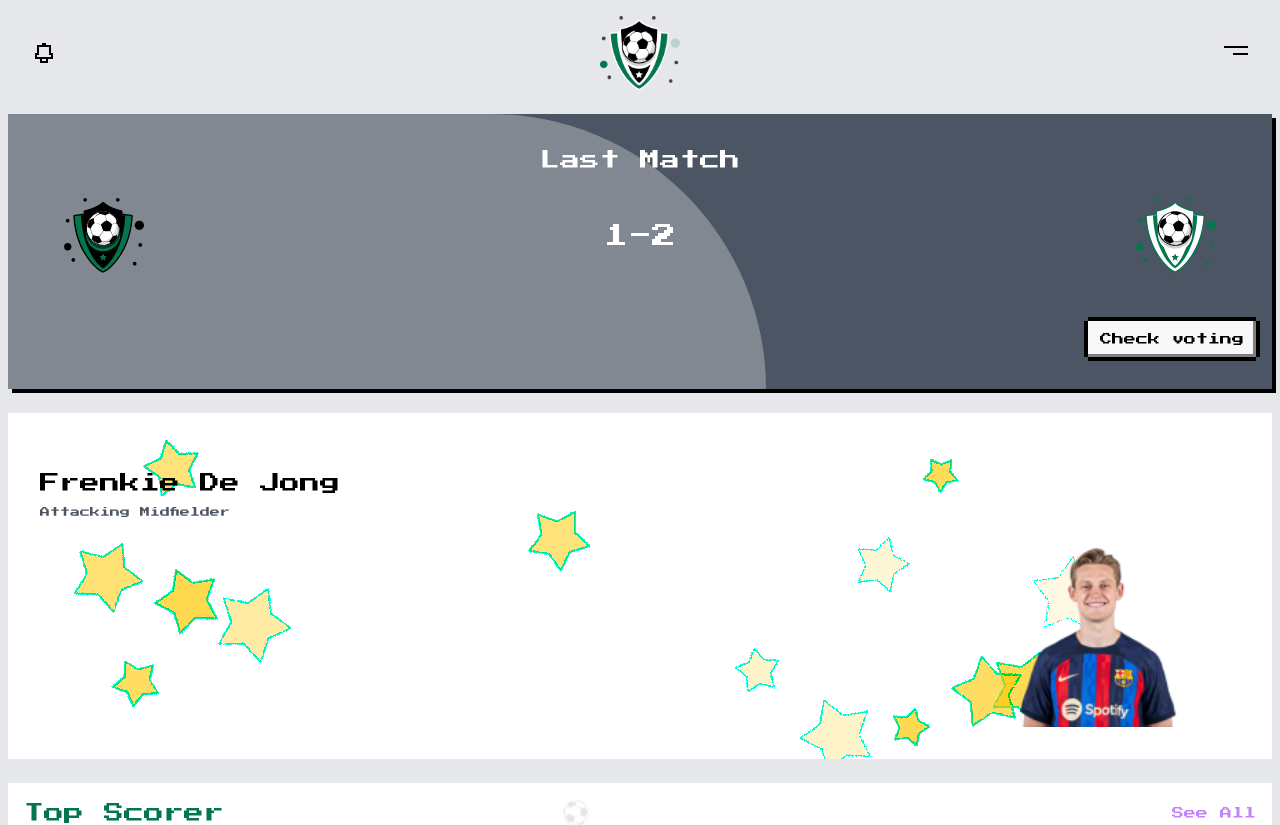
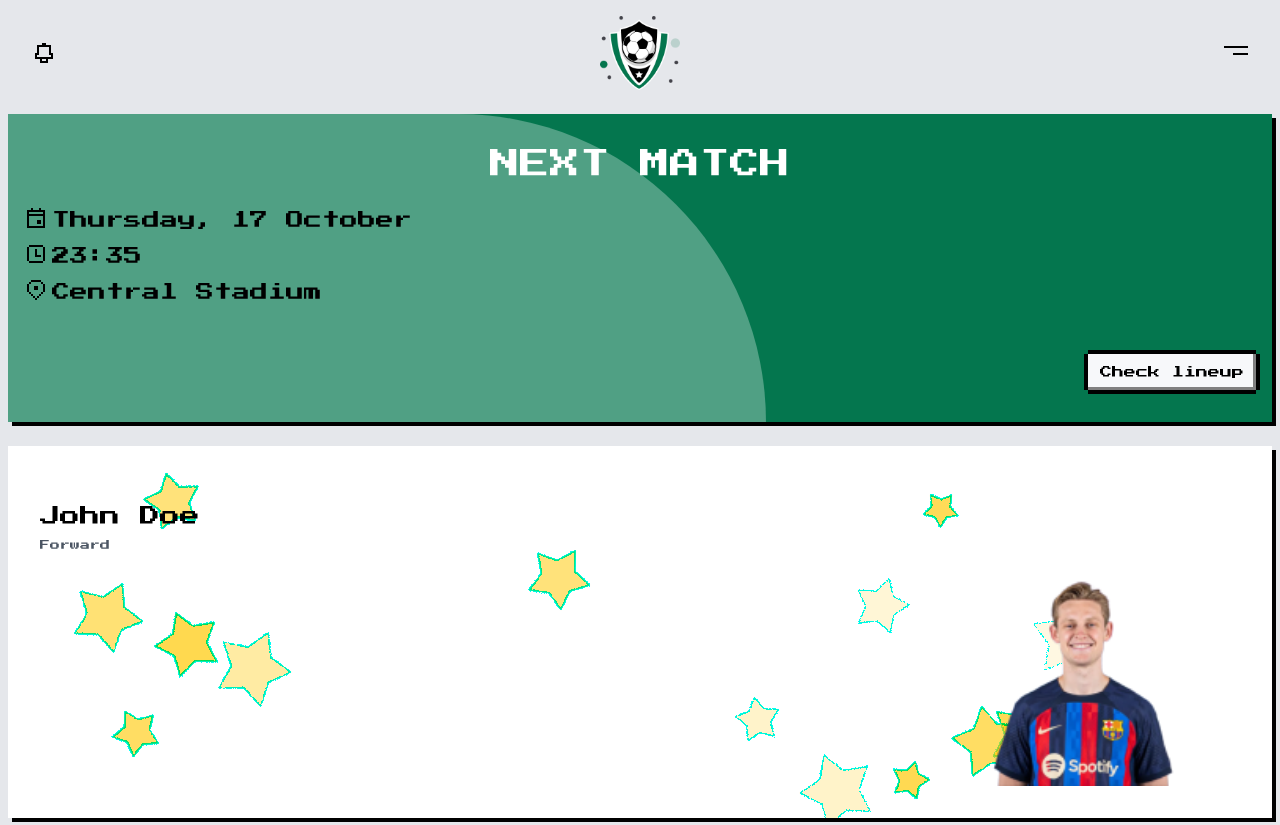
Before and after one commit to serkanursavas/404-squad, a React (Vite) app: page / in a window 1280 px wide. Shown: the top 825 px of the page. Built offline with nearby package versions, Linux system fonts and the light colour scheme; no server answers.

Commit message:
refactor: mvp card dynamic

```diff
--- a/src/components/player-lists/MvpCard.tsx
+++ b/src/components/player-lists/MvpCard.tsx
@@ -2,10 +2,17 @@ import Watermark from '../ui/Watermark'
 
 import mvpPic from '../../assets/images/mvp.png'
 import starIcon from '../../assets/icons/star.svg'
+import { PlayerInfo } from '../../types/PlayerTypes'
+import { useNavigate } from 'react-router-dom'
 
-export default function MvpCard() {
+export default function MvpCard({ player }: { player: PlayerInfo }) {
+  const navigate = useNavigate()
+
   return (
-    <div className="relative z-10 p-8 space-y-6 overflow-hidden bg-white">
+    <div
+      onClick={() => navigate(`/profile/${player.id}`)}
+      className="relative z-10 p-8 space-y-6 overflow-hidden bg-white cursor-pointer shadow-pixel"
+    >
       <Watermark
         watermarkIcon={starIcon}
         watermarksCount={15}
@@ -13,13 +20,15 @@ export default function MvpCard() {
         rotate
       />
       <div className="relative z-10 space-y-2 ">
-        <h2 className="text-xl ">Frenkie De Jong</h2>
-        <p className="text-[10px] text-neutral-dark">Attacking Midfielder</p>
+        <h2 className="text-xl ">
+          {player?.name} {player?.surname}
+        </h2>
+        <p className="text-[10px] text-neutral-dark">{player?.position}</p>
       </div>
       <div className="flex justify-end pr-10 ">
         <img
-          src={mvpPic}
-          className="z-10 w-56 "
+          src={mvpPic || player?.photo}
+          className="z-10 w-64 "
         />
       </div>
     </div>
--- a/src/pages/Home.tsx
+++ b/src/pages/Home.tsx
@@ -2,9 +2,9 @@ import Banner from '../components/match/Banner'
 import TopLists from '../components/player-lists/TopLists'
 
 import ballIcon from '../assets/icons/ball.png'
-import userIcon from '../assets/icons/user.svg'
 import ratingIcon from '../assets/icons/coin.svg'
 import MvpCard from '../components/player-lists/MvpCard'
+import { PlayerInfo } from '../types/PlayerTypes'
 
 const dummyMatch = {
   id: 1,
@@ -13,39 +13,50 @@ const dummyMatch = {
   homeTeamScore: 1,
   awayTeamScore: 2,
   dateTime: '2024-10-17T23:35:33.957',
-  played: true,
+  played: false,
   voted: false
 }
 
 const dummyPlayerData = [
   {
-    icon: userIcon,
+    playerId: 1,
     playerName: 'Serkan',
     statistic: '9'
   },
   {
-    icon: userIcon,
+    playerId: 2,
     playerName: 'Mete',
     statistic: '19'
   },
   {
-    icon: userIcon,
+    playerId: 3,
     playerName: 'Ismail',
     statistic: '2'
   },
   {
-    icon: userIcon,
+    playerId: 4,
     playerName: 'Isa',
     statistic: '7'
   }
 ]
+
+const player: PlayerInfo = {
+  id: 1,
+  name: 'John',
+  surname: 'Doe',
+  foot: 'Right',
+  photo: 'https://example.com/photo.jpg',
+  position: 'Forward',
+  active: true,
+  rating: 9.5
+}
 
 export default function Home() {
   return (
     <div className="space-y-6">
       <Banner match={dummyMatch} />
 
-      <MvpCard />
+      <MvpCard player={player} />
 
       <TopLists
         title="Top Scorer"
```
